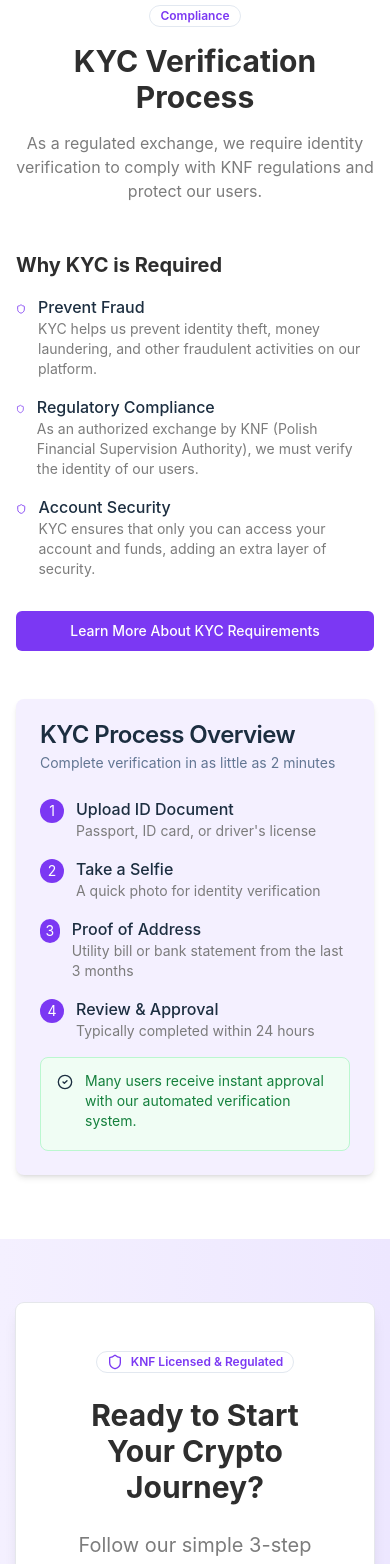
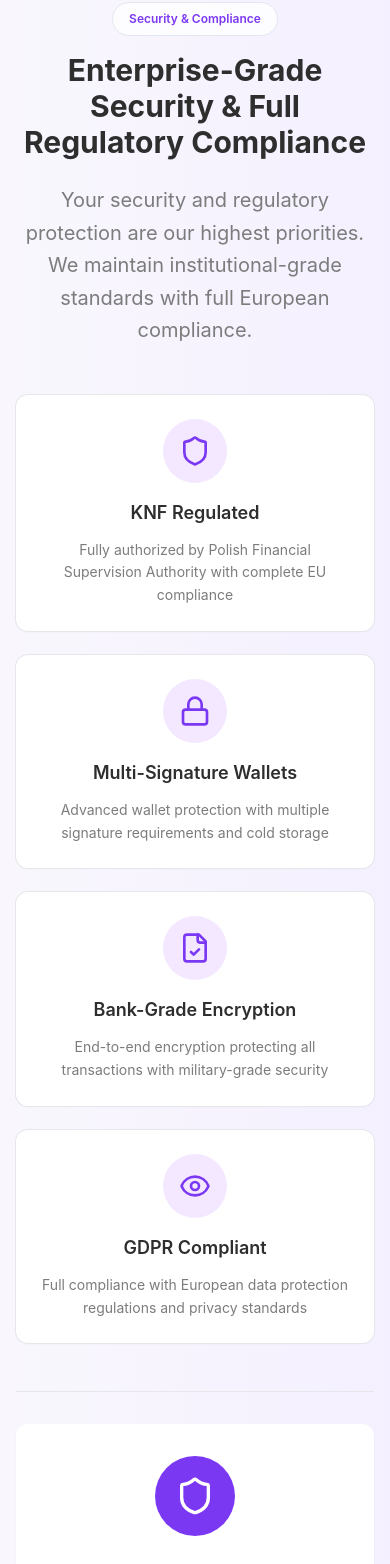
Before and after one commit to cidrus-money-org/xdeel-nexus-web, a React (Vite) app: page /how-it-works in a window 390 px wide. Shown: the part 4960-6524 px from the top of the page. Built offline with nearby package versions, Linux system fonts and the light colour scheme.

Commit message:
Enhance Security & Compliance section
Improved the Security & Compliance section with visual and layout updates, including background color/gradient, card elevation, larger icons, a divider, and improved text styling for better clarity and trust. Added responsiveness for mobile devices.

```diff
--- a/src/components/how-it-works/KYCSection.tsx
+++ b/src/components/how-it-works/KYCSection.tsx
@@ -1,112 +1,95 @@
 
-import { Card, CardContent, CardHeader, CardTitle, CardDescription } from "@/components/ui/card";
+import { Card, CardContent } from "@/components/ui/card";
 import { Badge } from "@/components/ui/badge";
-import { Button } from "@/components/ui/button";
-import { Alert, AlertDescription } from "@/components/ui/alert";
-import { Shield, CircleCheck } from "lucide-react";
+import { Shield, Lock, FileCheck, Eye, Phone, Mail } from "lucide-react";
+import { Separator } from "@/components/ui/separator";
 
 export const KYCSection = () => {
+  const securityFeatures = [
+    {
+      icon: Shield,
+      title: "KNF Regulated",
+      description: "Fully authorized by Polish Financial Supervision Authority with complete EU compliance"
+    },
+    {
+      icon: Lock,
+      title: "Multi-Signature Wallets",
+      description: "Advanced wallet protection with multiple signature requirements and cold storage"
+    },
+    {
+      icon: FileCheck,
+      title: "Bank-Grade Encryption",
+      description: "End-to-end encryption protecting all transactions with military-grade security"
+    },
+    {
+      icon: Eye,
+      title: "GDPR Compliant",
+      description: "Full compliance with European data protection regulations and privacy standards"
+    }
+  ];
+
   return (
-    <section className="py-16">
+    <section className="py-16 bg-gradient-to-r from-[#F9F7FD] to-[#F4F0FF]">
       <div className="max-w-7xl mx-auto px-4 sm:px-6 lg:px-8">
         <div className="text-center mb-12">
-          <Badge variant="outline" className="mb-4 text-xdeel-primary border-xdeel-primary/30 bg-white/80">
-            Compliance
+          <Badge variant="outline" className="mb-4 text-xdeel-primary border-xdeel-primary/30 bg-white/80 px-4 py-2">
+            Security & Compliance
           </Badge>
-          <h2 className="text-3xl font-bold text-xdeel-dark mb-4">
-            KYC Verification Process
+          <h2 className="text-3xl lg:text-4xl font-bold text-xdeel-dark mb-6">
+            Enterprise-Grade Security & Full Regulatory Compliance
           </h2>
-          <p className="text-xdeel-gray max-w-2xl mx-auto">
-            As a regulated exchange, we require identity verification to comply with KNF regulations and protect our users.
+          <p className="text-xl text-xdeel-gray max-w-3xl mx-auto leading-relaxed">
+            Your security and regulatory protection are our highest priorities. We maintain
+            institutional-grade standards with full European compliance.
           </p>
         </div>
 
-        <div className="grid md:grid-cols-2 gap-12 items-center">
-          <div>
-            <h3 className="text-xl font-bold mb-4 text-xdeel-dark">Why KYC is Required</h3>
-            <ul className="space-y-4">
-              <li className="flex items-start">
-                <Shield className="w-5 h-5 text-xdeel-primary mr-3 mt-1" />
-                <div>
-                  <span className="font-medium block">Prevent Fraud</span>
-                  <p className="text-sm text-xdeel-gray">
-                    KYC helps us prevent identity theft, money laundering, and other fraudulent activities on our platform.
-                  </p>
+        <div className="grid grid-cols-1 md:grid-cols-2 lg:grid-cols-4 gap-6 mb-12">
+          {securityFeatures.map((feature, index) => (
+            <Card key={index} className="group hover:shadow-md hover:scale-105 transition-all duration-300 bg-white ring-1 ring-gray-200 rounded-xl border-0">
+              <CardContent className="p-6 text-center">
+                <div className="w-16 h-16 bg-purple-100 rounded-full flex items-center justify-center mx-auto mb-4 group-hover:bg-xdeel-primary transition-colors duration-300">
+                  <feature.icon className="w-8 h-8 text-xdeel-primary group-hover:text-white transition-colors duration-300" />
                 </div>
-              </li>
-              <li className="flex items-start">
-                <Shield className="w-5 h-5 text-xdeel-primary mr-3 mt-1" />
-                <div>
-                  <span className="font-medium block">Regulatory Compliance</span>
-                  <p className="text-sm text-xdeel-gray">
-                    As an authorized exchange by KNF (Polish Financial Supervision Authority), we must verify the identity of our users.
-                  </p>
-                </div>
-              </li>
-              <li className="flex items-start">
-                <Shield className="w-5 h-5 text-xdeel-primary mr-3 mt-1" />
-                <div>
-                  <span className="font-medium block">Account Security</span>
-                  <p className="text-sm text-xdeel-gray">
-                    KYC ensures that only you can access your account and funds, adding an extra layer of security.
-                  </p>
-                </div>
-              </li>
-            </ul>
+                <h3 className="text-lg font-semibold text-xdeel-dark mb-3">
+                  {feature.title}
+                </h3>
+                <p className="text-xdeel-gray text-sm leading-relaxed">
+                  {feature.description}
+                </p>
+              </CardContent>
+            </Card>
+          ))}
+        </div>
 
-            <div className="mt-8 flex flex-col sm:flex-row gap-4">
-              <Button className="bg-xdeel-primary hover:bg-xdeel-primary-dark text-white">
-                Learn More About KYC Requirements
-              </Button>
+        <Separator className="my-8 bg-gray-200" />
+
+        {/* Elevated Regulatory Compliance Block */}
+        <div className="bg-white shadow-sm rounded-xl px-8 py-8 max-w-4xl mx-auto">
+          <div className="text-center">
+            <div className="w-20 h-20 bg-xdeel-primary rounded-full flex items-center justify-center mx-auto mb-6">
+              <Shield className="w-10 h-10 text-white" />
+            </div>
+            <h3 className="text-2xl lg:text-3xl font-bold text-xdeel-dark mb-4">
+              Fully Regulated & Compliant
+            </h3>
+            <p className="text-lg text-gray-700 leading-relaxed mb-6 max-w-3xl mx-auto">
+              Licensed and regulated by the Polish Financial Supervision Authority (KNF),
+              ensuring full compliance with European financial regulations and providing
+              maximum protection for your investments and personal data.
+            </p>
+
+            <div className="flex flex-col sm:flex-row gap-4 justify-center items-center max-w-xl mx-auto text-center">
+              <div className="flex items-center text-gray-700 font-medium">
+                <Phone className="w-5 h-5 mr-2 text-xdeel-primary" />
+                +48 66 224 8895
+              </div>
+              <div className="flex items-center text-gray-700 font-medium">
+                <Mail className="w-5 h-5 mr-2 text-xdeel-primary" />
+                support@xdeel.com
+              </div>
             </div>
           </div>
-
-          <Card className="bg-xdeel-purple border-0 shadow-md">
-            <CardHeader>
-              <CardTitle>KYC Process Overview</CardTitle>
-              <CardDescription>Complete verification in as little as 2 minutes</CardDescription>
-            </CardHeader>
-            <CardContent className="space-y-4">
-              <div className="flex items-start">
-                <div className="bg-xdeel-primary text-white rounded-full w-6 h-6 flex items-center justify-center text-sm mr-3 mt-0.5">1</div>
-                <div>
-                  <h4 className="font-medium">Upload ID Document</h4>
-                  <p className="text-sm text-xdeel-gray">Passport, ID card, or driver's license</p>
-                </div>
-              </div>
-
-              <div className="flex items-start">
-                <div className="bg-xdeel-primary text-white rounded-full w-6 h-6 flex items-center justify-center text-sm mr-3 mt-0.5">2</div>
-                <div>
-                  <h4 className="font-medium">Take a Selfie</h4>
-                  <p className="text-sm text-xdeel-gray">A quick photo for identity verification</p>
-                </div>
-              </div>
-
-              <div className="flex items-start">
-                <div className="bg-xdeel-primary text-white rounded-full w-6 h-6 flex items-center justify-center text-sm mr-3 mt-0.5">3</div>
-                <div>
-                  <h4 className="font-medium">Proof of Address</h4>
-                  <p className="text-sm text-xdeel-gray">Utility bill or bank statement from the last 3 months</p>
-                </div>
-              </div>
-
-              <div className="flex items-start">
-                <div className="bg-xdeel-primary text-white rounded-full w-6 h-6 flex items-center justify-center text-sm mr-3 mt-0.5">4</div>
-                <div>
-                  <h4 className="font-medium">Review & Approval</h4>
-                  <p className="text-sm text-xdeel-gray">Typically completed within 24 hours</p>
-                </div>
-              </div>
-
-              <Alert className="bg-green-50 border-green-200">
-                <CircleCheck className="h-4 w-4 text-green-600" />
-                <AlertDescription className="text-green-700 text-sm">
-                  Many users receive instant approval with our automated verification system.
-                </AlertDescription>
-              </Alert>
-            </CardContent>
-          </Card>
         </div>
       </div>
     </section>
```
